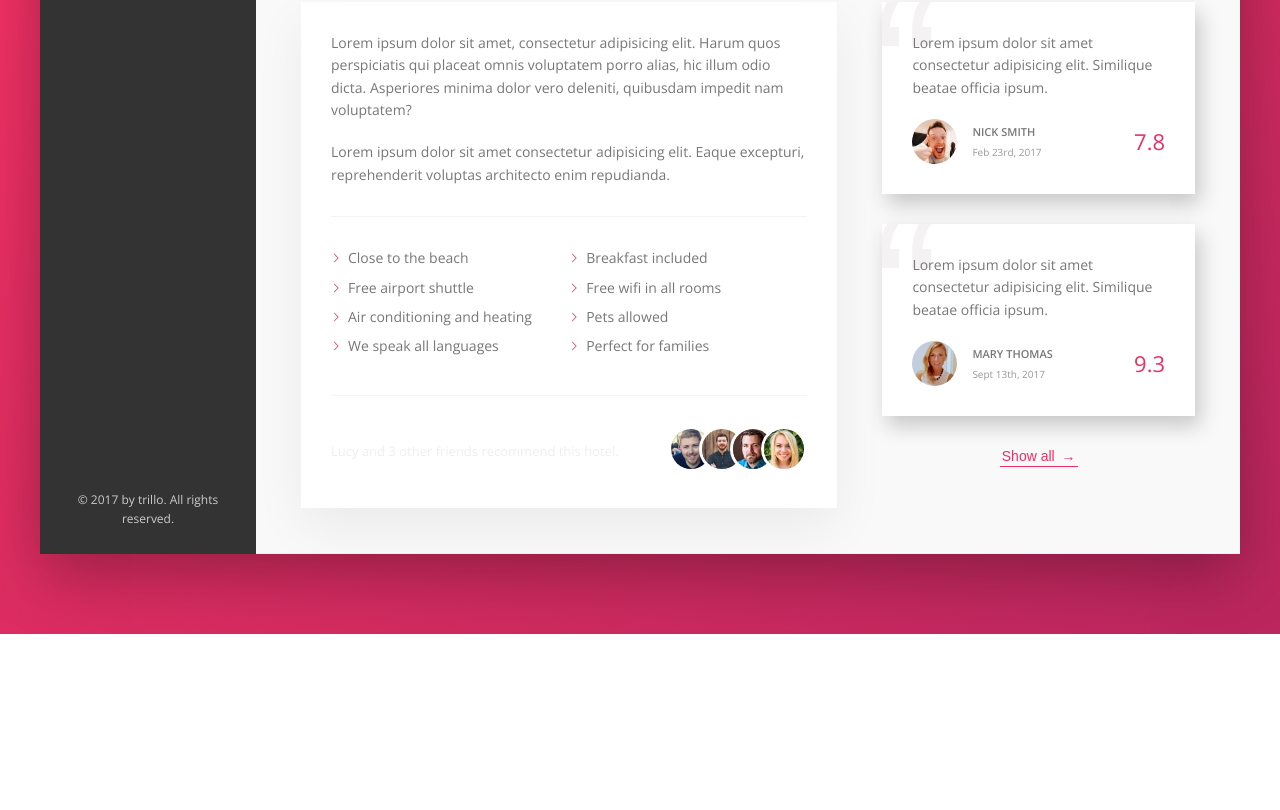
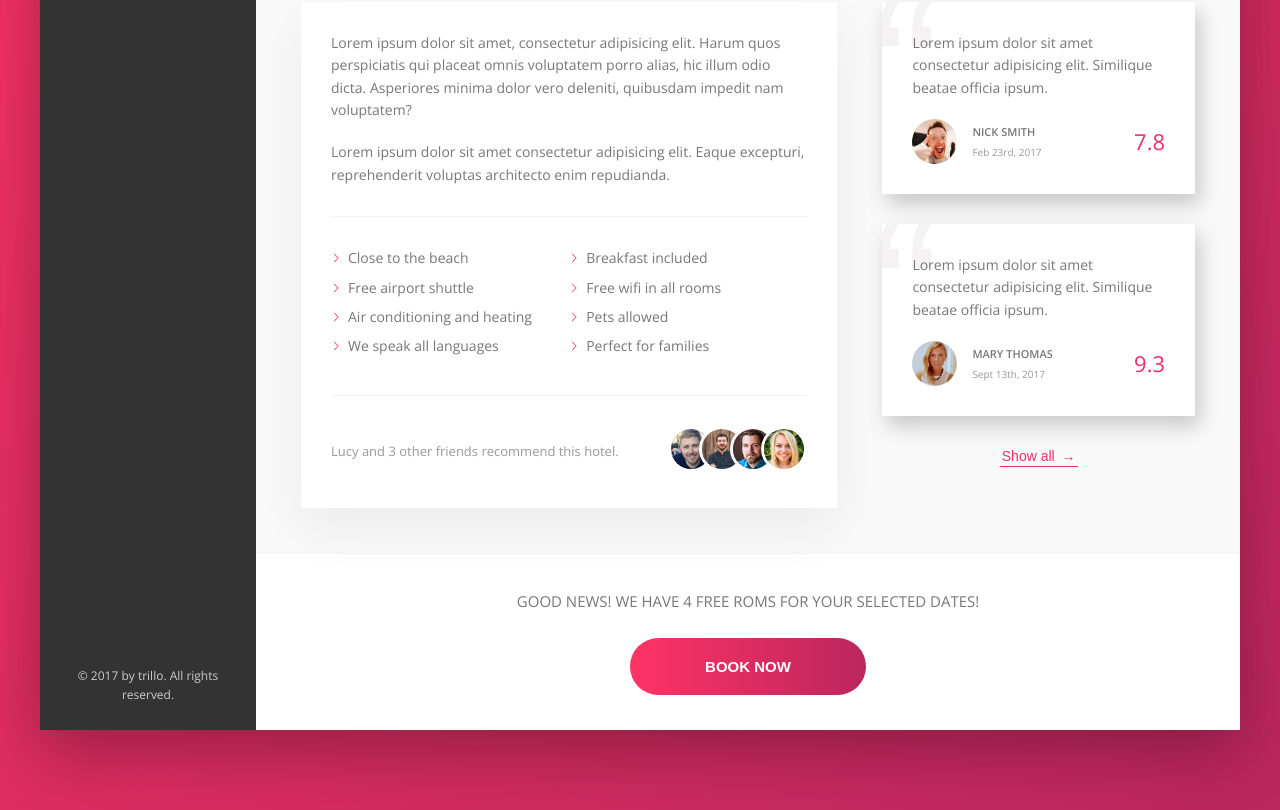
Before and after one commit to yusufipk/trillo-react, a React (Create React App) app: page / in a window 1280 px wide. Shown: the part 457-1267 px from the top of the page. Before the commit the page ends 1091 px from the top, so only its background shows below. Built offline with nearby package versions, Linux system fonts and the light colour scheme.

Commit message:
created and styled call to action

```diff
--- a/src/SASS/components/buttons.scss
+++ b/src/SASS/components/buttons.scss
@@ -1,3 +1,60 @@
+.btn {
+  border: none;
+  font-size: 1.5rem;
+  font-weight: 600;
+  text-transform: uppercase;
+  border-radius: 100px;
+  background-image: linear-gradient(
+    to right,
+    $color-primary-light,
+    $color-primary-dark
+  );
+  color: $color-white;
+  cursor: pointer;
+  position: relative;
+  overflow: hidden;
+
+  & > * {
+    display: inline-block;
+    height: 100%;
+    width: 100%;
+    transition: all 0.2s;
+    height: 100%;
+    width: 100%;
+  }
+
+  &__visible {
+    padding: 2rem 7.5rem;
+  }
+
+  &__invisible {
+    position: absolute;
+    padding: 2rem 0;
+    left: 0;
+    top: -100%;
+  }
+
+  &:hover {
+    background-image: linear-gradient(
+      to left,
+      $color-primary-light,
+      $color-primary-dark
+    );
+  }
+
+  &:hover &__visible {
+    transform: translateY(100%);
+  }
+
+  &:hover &__invisible {
+    top: 0;
+  }
+
+  &:active {
+    transform: translateY(-0.2rem);
+  }
+}
+
 .btn-inline {
   border: none;
   color: $color-primary;
--- a/src/SASS/components/components.scss
+++ b/src/SASS/components/components.scss
@@ -45,9 +45,7 @@
 
   &__count {
     margin-right: auto;
-  }
-
-  &__friends {
+    color: $color-grey-dark-3;
   }
 }
 
--- a/src/SASS/pages/_home.scss
+++ b/src/SASS/pages/_home.scss
@@ -258,3 +258,15 @@
     text-transform: uppercase;
   }
 }
+
+.cta {
+  padding: 3.5rem 0;
+  text-align: center;
+
+  &__book-now {
+    font-size: 1.5rem;
+    font-weight: 300;
+    text-transform: uppercase;
+    margin-bottom: 2.5rem;
+  }
+}
--- a/src/commons/hotel-view/hotel-view.jsx
+++ b/src/commons/hotel-view/hotel-view.jsx
@@ -129,6 +129,16 @@
           </button>
         </div>
       </div>
+
+      <div className="cta">
+        <h2 className="cta__book-now">
+          Good news! We have 4 free roms for your selected dates!
+        </h2>
+        <button className="btn">
+          <span className="btn__visible">Book now</span>
+          <span className="btn__invisible">Only 4 rooms left</span>
+        </button>
+      </div>
     </main>
   );
 }
```
